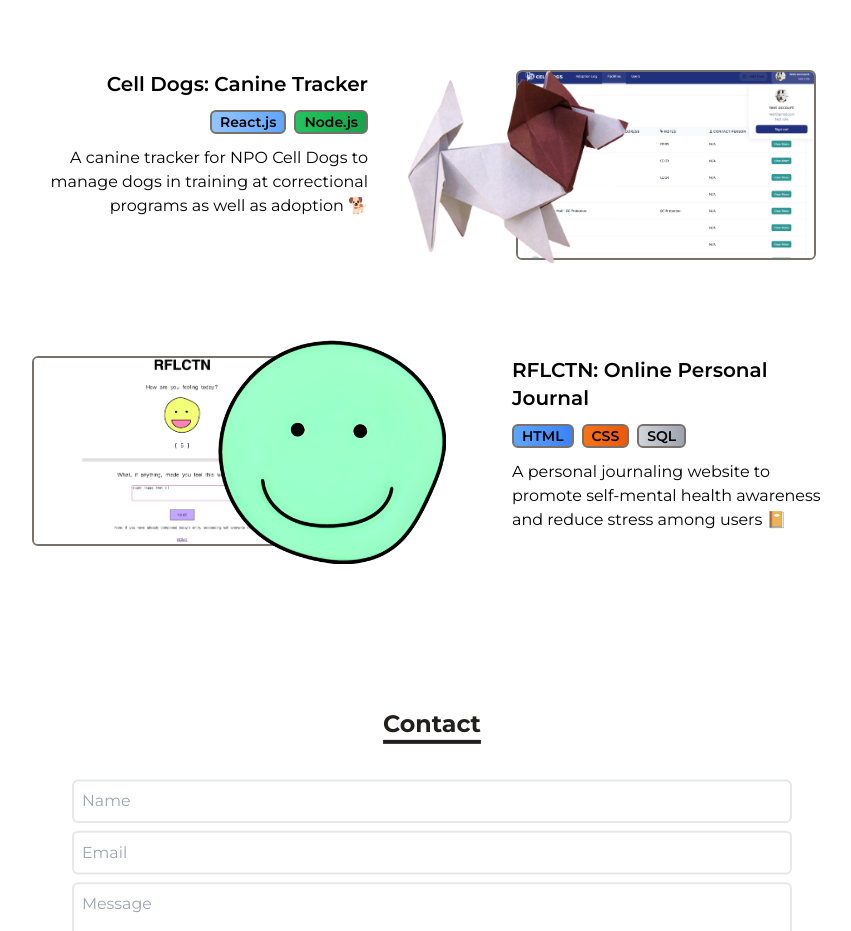
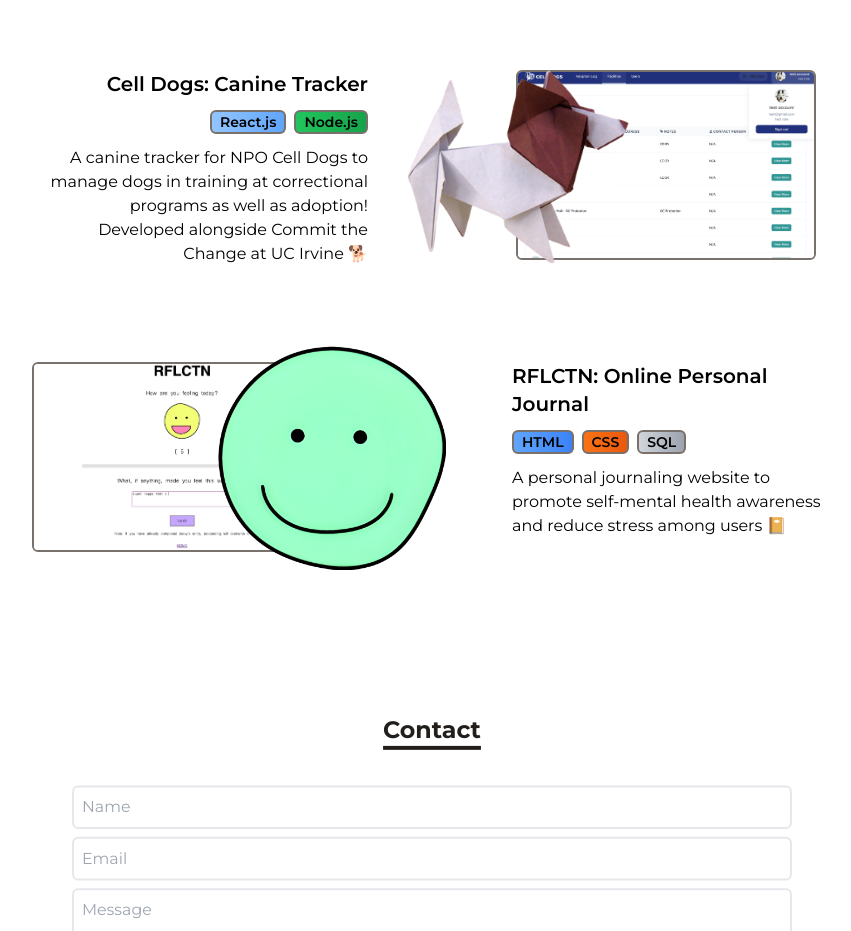
Before and after one commit to evanpservito/evanservitoapp, a React (Vite) app: page / in a window 1280 px wide. Shown: the part 1100-2031 px from the top of the page, without its empty margins (208-1059 px from the left). Built offline with nearby package versions, Linux system fonts and the light colour scheme.

Commit message:
change canine tracker desc

```diff
--- a/src/data/software.js
+++ b/src/data/software.js
@@ -13,7 +13,7 @@ export default [
     layerUrl: "/assets/cds-asset.png",
     stack: ["React.js", "Node.js"],
     description:
-      "A canine tracker for NPO Cell Dogs to manage dogs in training at correctional programs as well as adoption 🐕",
+      "A canine tracker for NPO Cell Dogs to manage dogs in training at correctional programs as well as adoption! Developed alongside Commit the Change at UC Irvine 🐕",
   },
   {
     title: "RFLCTN: Online Personal Journal",
```
